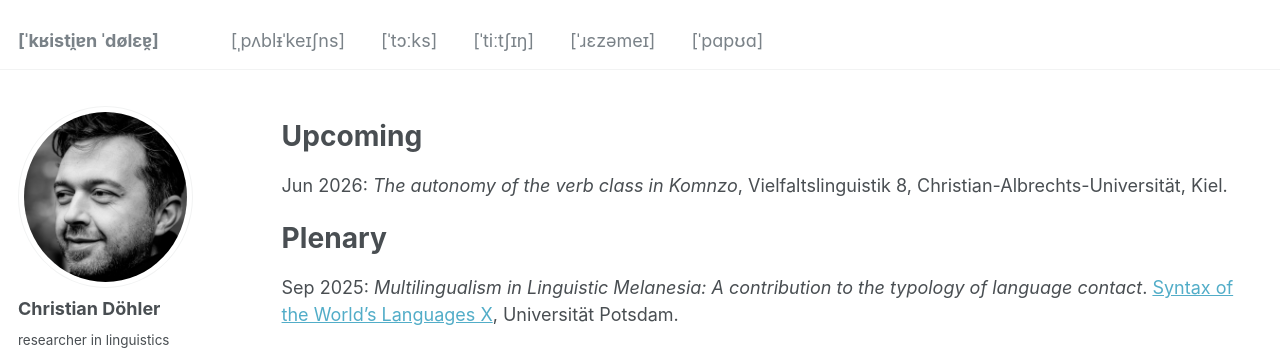
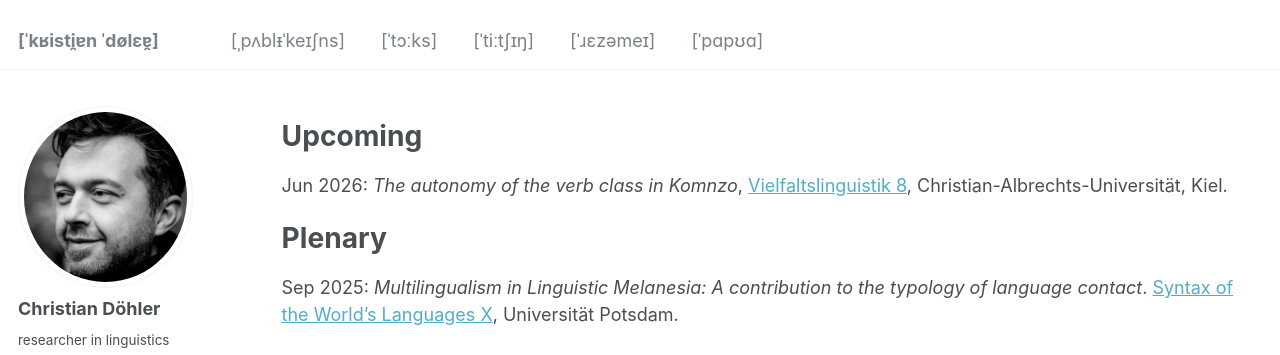
Before and after one commit to chrdoe/chrdoe.github.io, a Jekyll site: the page built from _pages/talks.md, in a window 1280 px wide and 900 px high. Shown: the top 355 px of the window. Built offline with Jekyll 4.4.1, drawn with Linux system fonts in a browser that asks for light colours; some web fonts are replaced; part of the change alters nothing that is shown.

```diff
--- a/_pages/talks.md
+++ b/_pages/talks.md
@@ -8,7 +8,7 @@ author_profile: true
 Upcoming
 ====
 
-Jun 2026: *The autonomy of the verb class in Komnzo*, Vielfaltslinguistik 8, Christian-Albrechts-Universität, Kiel.
+Jun 2026: *The autonomy of the verb class in Komnzo*, [Vielfaltslinguistik 8](https://www.isfas.uni-kiel.de/de/linguistik-und-phonetik/veranstaltungen/vielfaltslinguistik-8), Christian-Albrechts-Universität, Kiel.
 
 Plenary
 ====
```
